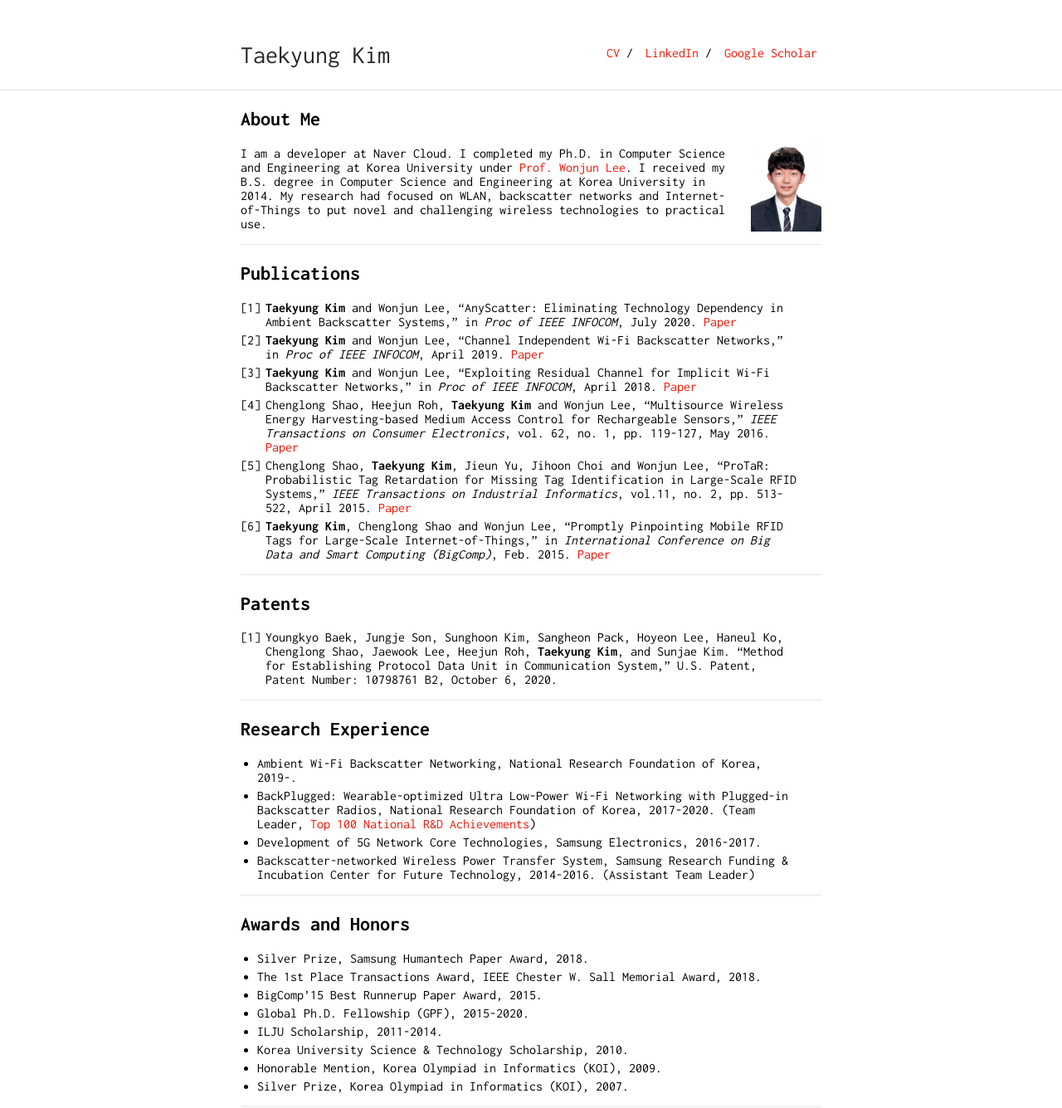
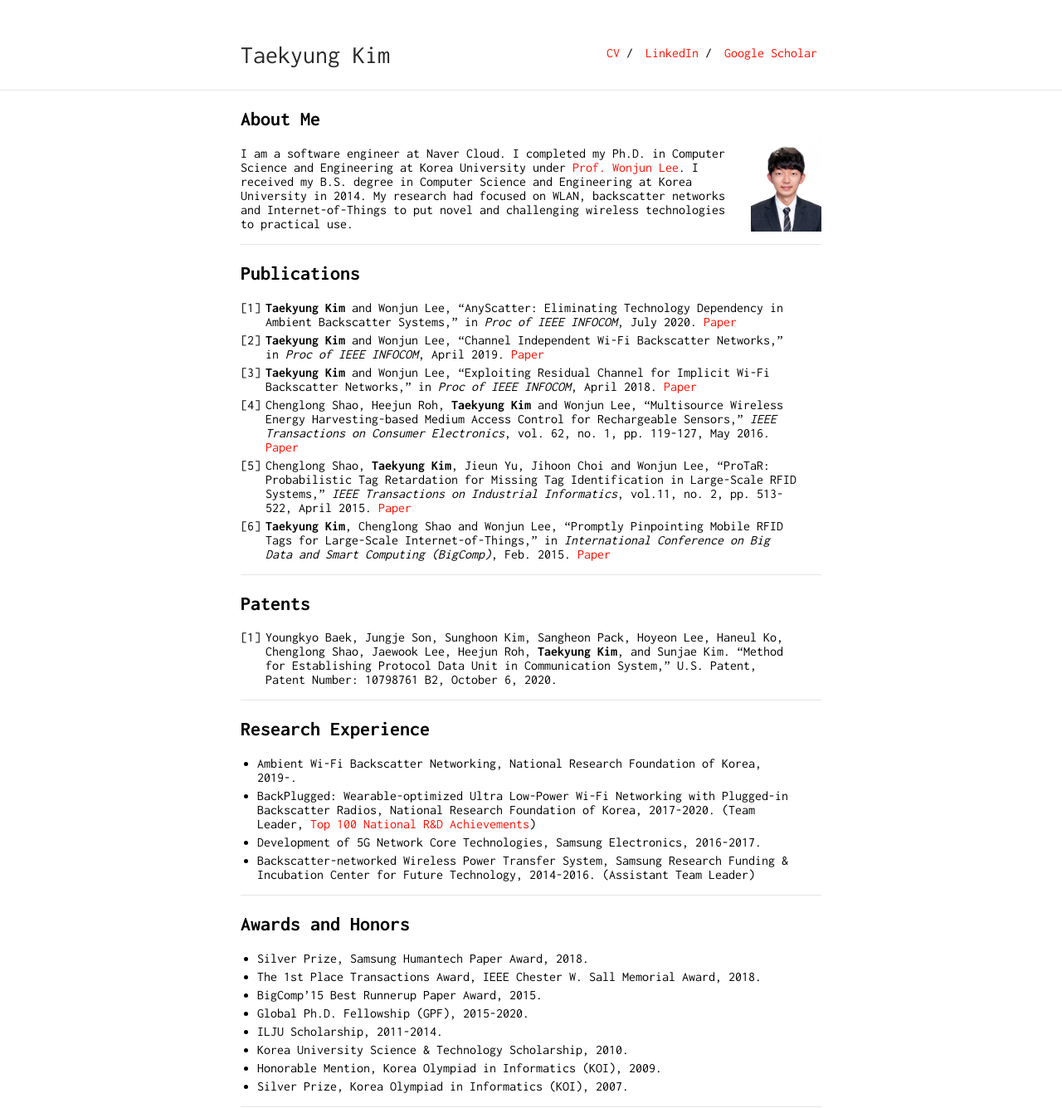
Before and after one commit to tkkim92/tkkim92.github.io, a Jekyll site: the page built from index.md, in a window 1280 px wide. Shown: the whole page at 83% size. Built offline with Jekyll 4.4.1, drawn with Linux system fonts in a browser that asks for light colours; our own code applies the rules of GitHub Pages for plain Markdown files.

Commit message:
Naver Cloud

```diff
--- a/index.md
+++ b/index.md
@@ -6,7 +6,7 @@ layout: default
 
 <img class="profile-picture" src="tkkim.jpg">
 
-I am a developer at Naver Cloud.
+I am a software engineer at Naver Cloud.
 I completed my Ph.D. in Computer Science and Engineering at Korea University under [Prof. Wonjun Lee](http://netlab.korea.ac.kr/wlee/).
 I received my B.S. degree in Computer Science and Engineering at Korea University in 2014.
 My research had focused on WLAN, backscatter networks and Internet-of-Things to put novel and challenging wireless technologies to practical use.
```
